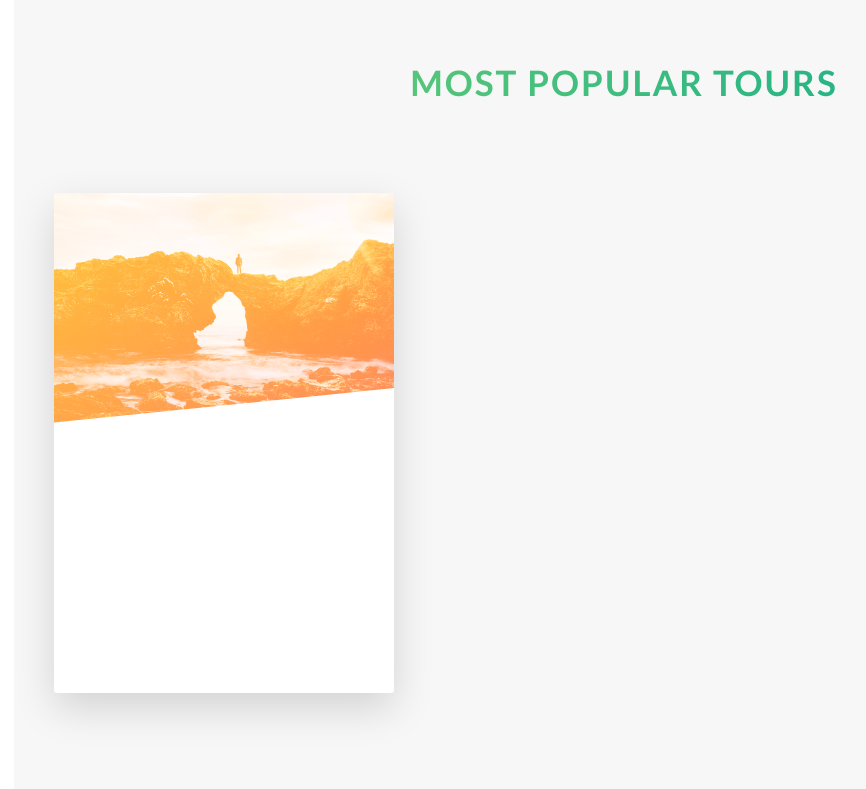
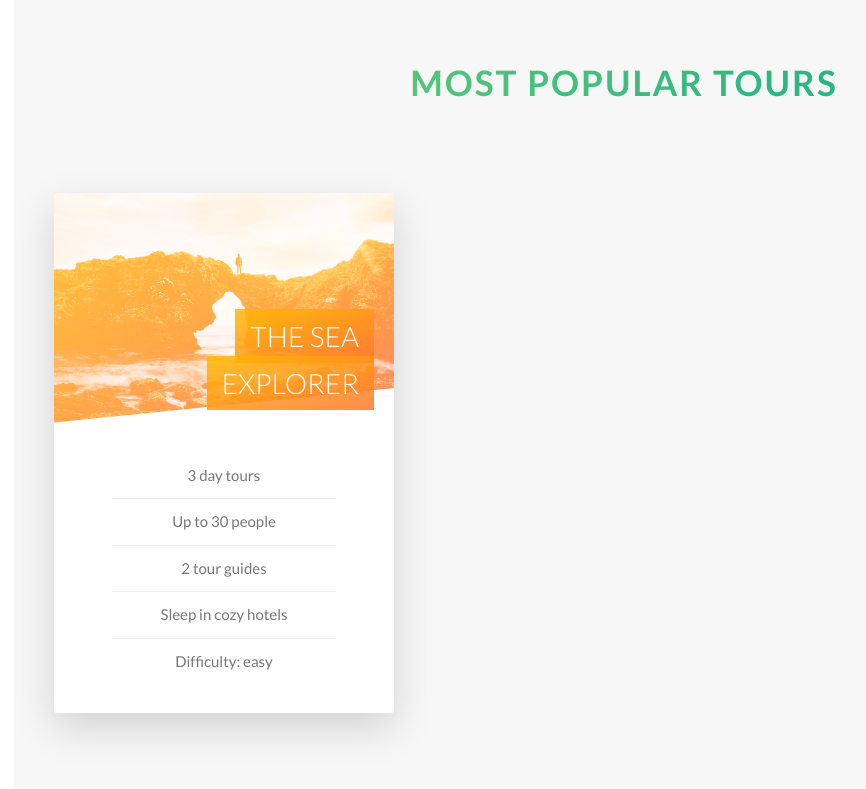
Before and after one commit to joonseoan/React_Sass, a React (Create React App) app: page / in a window 1280 px wide. Shown: the part 2322-3111 px from the top of the page, without its empty margins (16-882 px from the left). Built offline with nearby package versions, Linux system fonts and the light colour scheme.

Commit message:
finished front-side

```diff
--- a/src/Components/Common/Sections/SectionAbout.scss
+++ b/src/Components/Common/Sections/SectionAbout.scss
@@ -8,7 +8,7 @@
 // @import '../../../Sass/Components/composition.scss';
 
 .section-about {
-    background-color: $color-grey-light;
+    background-color: $color-grey-light-1;
     padding: 25rem 0;
     // vh in on the basis of view port
     // view port 100vh is top
--- a/src/Components/Common/Sections/SectionTours.js
+++ b/src/Components/Common/Sections/SectionTours.js
@@ -19,12 +19,20 @@ const SectionTours = props => {
                                 &nbsp;
                             </div>
                             {/* card heading */}
-                            <div className="card__heading">
-                                Heading
-                            </div>
+                            <h4 className="card__heading">
+                                <span className="card__heading-span card__heading-span--1">
+                                    The Sea Explorer
+                                </span>
+                            </h4>
                             {/* card details */}
-                            <div className="card_details">
-                                details
+                            <div className="card__details">
+                                <ul>
+                                    <li>3 day tours</li>
+                                    <li>Up to 30 people</li>
+                                    <li>2 tour guides</li>
+                                    <li>Sleep in cozy hotels</li>
+                                    <li>Difficulty: easy</li>
+                                </ul>
                             </div>
                         </div>
                         <div className="card__side card__side--back card__side--back-1">
--- a/src/Components/Common/Sections/SectionTours.scss
+++ b/src/Components/Common/Sections/SectionTours.scss
@@ -2,7 +2,7 @@
 
 
 .section-tours {
-    background-color: $color-grey-light;
+    background-color: $color-grey-light-1;
     padding: 25rem 0 50rem 0;
     margin-top: -12rem;
 
@@ -24,17 +24,18 @@
         // position "absolute" below destroys height in card
         //  therefore we need to define same height over here.
         // It is like float that destroys height!!!
-        height: 50rem;
+        height: 52rem;
 
         &__side {
             // background-color: orangered;
-            color: #ffffff;
+            // color: #ffffff;
             font-size: 4rem;
-            height: 50rem;
+            height: 52rem;
             transition: all .8s ease;
 
             /* same postion as the front is */
             position: absolute;
+            // it is same as the original place where position: relative above
             top: 0;
             left: 0;
             // make the height 100% as well
@@ -106,6 +107,73 @@
                 background-image: url(/img/nat-5.jpg);
             }
         }
+
+        &__heading {
+            font-size: 2.8rem;
+            font-weight: 300;
+            text-transform: uppercase;
+            text-align: right;
+            color: $color-white;
+            // it is followed by position at the parent, "card"
+            position: absolute;
+
+            // Without the top/right below, it is displayed "z-index-1"
+            // which means no space for this
+            top: 12rem;
+            right: 2rem;
+            // to make span: inline two lines
+            width: 65%;
+        }
+
+        // This is not a child of &__heading
+        // It is a fully new element
+
+        // card__heading-span card__heading-span--1
+        &__heading-span {
+            // To make two line partly overlapped
+            // Remember it is a still inline element
+            //  Therefore A of SEA and E of EXPLORER do not have any spare space
+            padding: 1rem 1.5rem;
+            // Make spare spaces like padding.
+            -webkit-box-decoration-break: clone;
+            box-decoration-break: clone;
+
+            &--1 {
+
+                background-image: linear-gradient(to right bottom,
+                rgba($color-secondary-light, .85),
+                rgba($color-secondary-dark, .85));
+            }
+        }
+
+        &__details {
+
+            padding: 3rem;
+
+            ul {
+                list-style: none;
+                width: 80%;
+
+                // Please remember over and over
+                // To centeralize the block element of block
+                //  use margin
+                margin: 0 auto;
+                // block element
+                li {
+                    text-align: center;
+                    font-size: 1.5rem;
+                    padding: 1rem;
+
+                    &:not(:last-child) {
+                        border-bottom: 1px solid $color-grey-light-2;
+
+                    }
+
+                }
+
+            }
+
+        }
     }
 
     // when card rotates, card_side also rotates
--- a/src/Sass/abstracts/_variables.scss
+++ b/src/Sass/abstracts/_variables.scss
@@ -5,13 +5,17 @@ $color-primary-dark: #28b485;
 $color-grey-dark: #777777;
 $color-white: #ffffff;
 $color-black: #000000;
-$color-grey-light: #f7f7f7;
+
 
 $color-secondary-light: #ffb900;
 $color-secondary-dark: #ff7730;
 
 $color-tertiary-light: #2998ff;
 $color-tertiary-dark: #5643fa;
+
+$color-grey-light-1: #f7f7f7;
+$color-grey-light-2: #eeeeee;
+
 
 // font
 $default-font-size: 1.6rem;
```
Lines whose indentation alone changed are shown as unchanged.
